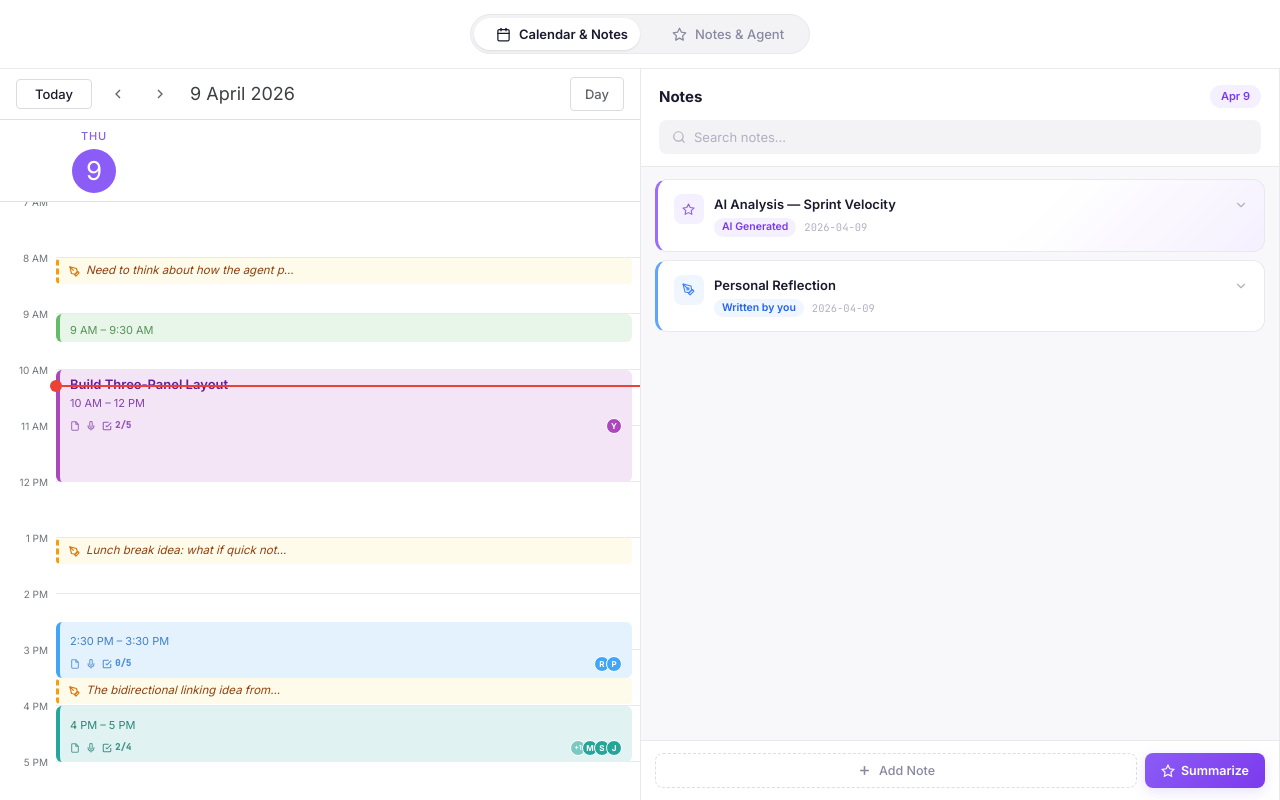
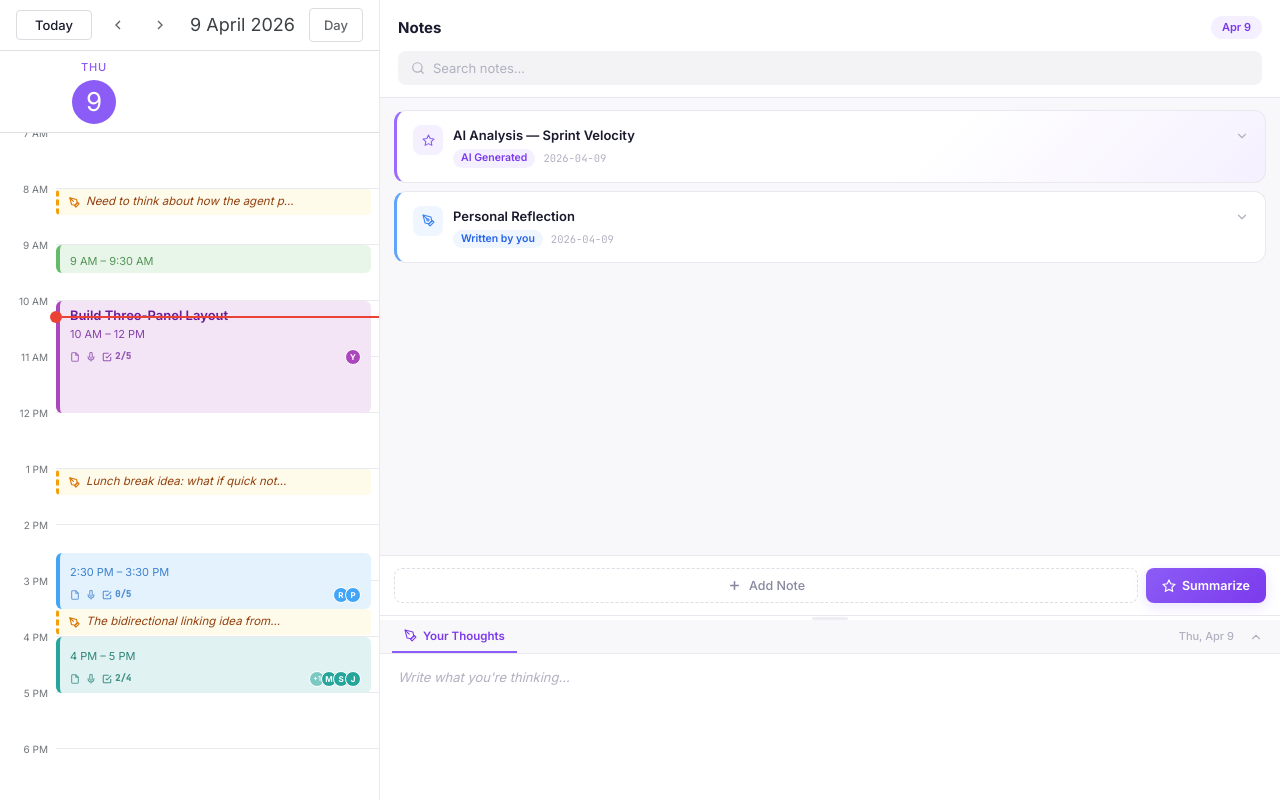
Before and after one commit to prince1823/innernet, a React (Vite) app: page / in a window 1280 px wide. Built offline with nearby package versions, Linux system fonts and the light colour scheme.

Commit message:
Refactor layout and styles for improved sidebar and main area organization; implement resizable bottom panel for thoughts input

```diff
--- a/src/App.css
+++ b/src/App.css
@@ -5,8 +5,17 @@
   background: var(--bg-body);
 }
 
-/* ── Main Area ── */
-.main-area {
+/* ── Left: Calendar Sidebar ── */
+.app-sidebar-calendar {
+  width: 380px;
+  flex-shrink: 0;
+  border-right: 1px solid var(--border-light);
+  height: 100%;
+  overflow: hidden;
+}
+
+/* ── Right: Main area (Notes + Agent stacked) ── */
+.app-main {
   flex: 1;
   display: flex;
   flex-direction: column;
@@ -14,111 +23,165 @@
   overflow: hidden;
 }
 
-/* ── Phase Bar ── */
-.phase-bar {
+/* Notes area */
+.app-notes {
+  flex: 1;
+  min-height: 0;
+  overflow: hidden;
+}
+
+/* ── Resize Handle ── */
+.resize-handle {
+  height: 5px;
+  flex-shrink: 0;
+  cursor: ns-resize;
   display: flex;
   align-items: center;
   justify-content: center;
-  padding: 14px 24px;
   background: var(--bg-white);
-  border-bottom: 1px solid var(--border-light);
-  flex-shrink: 0;
+  border-top: 1px solid var(--border-light);
+  transition: background 0.15s;
 }
 
-.phase-toggle {
+.resize-handle:hover {
+  background: var(--purple-50);
+}
+
+.resize-grip {
+  width: 36px;
+  height: 3px;
+  border-radius: 2px;
+  background: var(--border-medium);
+  opacity: 0.5;
+  transition: opacity 0.15s;
+}
+
+.resize-handle:hover .resize-grip {
+  opacity: 1;
+  background: var(--purple-400);
+}
+
+/* ── Bottom: Agent Panel ── */
+.app-bottom {
+  flex-shrink: 0;
+  display: flex;
+  flex-direction: column;
+  overflow: hidden;
+  background: var(--bg-white);
+}
+
+.bottom-header {
   display: flex;
   align-items: center;
-  background: var(--bg-soft);
-  border-radius: var(--radius-full);
-  padding: 3px;
-  position: relative;
-  border: 1px solid var(--border-light);
+  justify-content: space-between;
+  padding: 0 12px;
+  height: 34px;
+  flex-shrink: 0;
+  border-bottom: 1px solid var(--border-light);
+  background: var(--bg-body);
 }
 
-.phase-btn {
+.bottom-tabs {
+  display: flex;
+  gap: 0;
+  height: 100%;
+}
+
+.bottom-tab {
   display: flex;
   align-items: center;
-  gap: 8px;
-  padding: 8px 22px;
-  color: var(--text-tertiary);
-  font-size: 13px;
-  font-weight: 500;
-  border-radius: var(--radius-full);
-  transition: all var(--transition-fast);
-  position: relative;
-  z-index: 1;
-  white-space: nowrap;
+  gap: 6px;
+  padding: 0 12px;
+  height: 100%;
+  font-size: 11.5px;
+  font-weight: 600;
+  color: var(--text-muted);
+  border: none;
+  background: none;
+  cursor: pointer;
+  border-bottom: 2px solid transparent;
+  margin-bottom: -1px;
 }
 
-.phase-btn:hover {
-  color: var(--text-secondary);
+.bottom-tab.active {
+  color: var(--purple-600);
+  border-bottom-color: var(--purple-500);
 }
 
-.phase-btn.active {
-  color: var(--text-primary);
-  font-weight: 600;
+.bottom-header-right {
+  display: flex;
+  align-items: center;
+  gap: 10px;
 }
 
-.phase-slider {
-  position: absolute;
-  top: 3px;
-  height: calc(100% - 6px);
-  width: calc(50% - 3px);
-  background: var(--bg-white);
-  border-radius: var(--radius-full);
-  transition: transform var(--transition-normal);
-  box-shadow: var(--shadow-sm);
-  left: 3px;
+.thoughts-date {
+  font-size: 11px;
+  color: var(--text-muted);
+  font-weight: 500;
 }
 
-.phase-slider.calendar-notes {
-  transform: translateX(0);
+.bottom-collapse-btn {
+  width: 24px;
+  height: 24px;
+  display: flex;
+  align-items: center;
+  justify-content: center;
+  border: none;
+  background: none;
+  cursor: pointer;
+  color: var(--text-muted);
+  border-radius: 4px;
+  transition: all 0.15s;
 }
 
-.phase-slider.notes-agent {
-  transform: translateX(100%);
+.bottom-collapse-btn:hover {
+  background: var(--bg-soft);
+  color: var(--text-primary);
 }
 
-/* ── Panels ── */
-.panels-viewport {
+.bottom-content {
   flex: 1;
   overflow: hidden;
-  position: relative;
+  padding: 0;
 }
 
-.panels-track {
-  display: flex;
+.thoughts-textarea {
+  width: 100%;
   height: 100%;
-  width: 150%;
-  transition: transform var(--transition-slow);
+  border: none;
+  outline: none;
+  resize: none;
+  padding: 12px 18px;
+  font-size: 13px;
+  line-height: 1.75;
+  color: var(--text-primary);
+  background: var(--bg-white);
+  font-family: var(--font-sans);
 }
 
-.panels-track.phase-calendar-notes {
-  transform: translateX(0);
+.thoughts-textarea::placeholder {
+  color: var(--text-muted);
+  font-style: italic;
 }
 
-.panels-track.phase-notes-agent {
-  transform: translateX(-33.333%);
+/* ── Collapsed bar ── */
+.bottom-collapsed-bar {
+  height: 32px;
+  flex-shrink: 0;
+  display: flex;
+  align-items: center;
+  gap: 6px;
+  padding: 0 16px;
+  font-size: 11.5px;
+  font-weight: 600;
+  color: var(--text-muted);
+  background: var(--bg-body);
+  border-top: 1px solid var(--border-light);
+  cursor: pointer;
+  transition: all 0.15s;
 }
 
-.panel {
-  flex: 0 0 33.333%;
-  height: 100%;
-  overflow: hidden;
-  transition: opacity var(--transition-normal);
+.bottom-collapsed-bar:hover {
+  background: var(--purple-50);
+  color: var(--purple-600);
 }
-
-.panel:not(.active) {
-  opacity: 0.2;
-  pointer-events: none;
-}
-
-.panel.active {
-  opacity: 1;
-}
-
-/* Divider between panels */
-.panel-notes {
-  border-left: 1px solid var(--border-light);
-  border-right: 1px solid var(--border-light);
-}
--- a/src/App.jsx
+++ b/src/App.jsx
@@ -1,16 +1,17 @@
-import { useState } from 'react'
+import { useState, useCallback } from 'react'
 import CalendarPanel from './components/CalendarPanel'
 import NotesPanel from './components/NotesPanel'
-import AgentPanel from './components/AgentPanel'
 import { initialQuickNotes } from './data/sampleData'
 import './App.css'
 
 function App() {
-  const [phase, setPhase] = useState('calendar-notes')
   const [selectedDate, setSelectedDate] = useState('2026-04-09')
   const [selectedEvent, setSelectedEvent] = useState(null)
   const [quickNotes, setQuickNotes] = useState(initialQuickNotes)
   const [activeQuickNote, setActiveQuickNote] = useState(null)
+  const [bottomCollapsed, setBottomCollapsed] = useState(false)
+  const [bottomHeight, setBottomHeight] = useState(180)
+  const [thoughtsText, setThoughtsText] = useState('')
 
   const handleSlotClick = (dateStr, timeStr) => {
     const existing = quickNotes.find(qn => qn.date === dateStr && qn.time === timeStr)
@@ -36,49 +37,81 @@ function App() {
     setActiveQuickNote(null)
   }
 
+  const handleResizeStart = useCallback((e) => {
+    e.preventDefault()
+    const startY = e.clientY
+    const startHeight = bottomHeight
+
+    const onMouseMove = (moveEvent) => {
+      const delta = startY - moveEvent.clientY
+      const newHeight = Math.min(Math.max(startHeight + delta, 120), 500)
+      setBottomHeight(newHeight)
+    }
+
+    const onMouseUp = () => {
+      document.removeEventListener('mousemove', onMouseMove)
+      document.removeEventListener('mouseup', onMouseUp)
+    }
+
+    document.addEventListener('mousemove', onMouseMove)
+    document.addEventListener('mouseup', onMouseUp)
+  }, [bottomHeight])
+
   return (
     <div className="app">
-      <div className="main-area">
-        <div className="phase-bar">
-          <div className="phase-toggle">
-            <button
-              className={`phase-btn ${phase === 'calendar-notes' ? 'active' : ''}`}
-              onClick={() => setPhase('calendar-notes')}
-            >
-              <svg width="15" height="15" viewBox="0 0 24 24" fill="none" stroke="currentColor" strokeWidth="2" strokeLinecap="round" strokeLinejoin="round">
-                <rect x="3" y="4" width="18" height="18" rx="2" ry="2"/>
-                <line x1="16" y1="2" x2="16" y2="6"/>
-                <line x1="8" y1="2" x2="8" y2="6"/>
-                <line x1="3" y1="10" x2="21" y2="10"/>
-              </svg>
-              Calendar & Notes
-            </button>
-            <button
-              className={`phase-btn ${phase === 'notes-agent' ? 'active' : ''}`}
-              onClick={() => setPhase('notes-agent')}
-            >
-              <svg width="15" height="15" viewBox="0 0 24 24" fill="none" stroke="currentColor" strokeWidth="2" strokeLinecap="round" strokeLinejoin="round">
-                <polygon points="12 2 15.09 8.26 22 9.27 17 14.14 18.18 21.02 12 17.77 5.82 21.02 7 14.14 2 9.27 8.91 8.26 12 2"/>
-              </svg>
-              Notes & Agent
-            </button>
-            <div className={`phase-slider ${phase}`} />
-          </div>
+      {/* Left: Calendar sidebar */}
+      <aside className="app-sidebar-calendar">
+        <CalendarPanel selectedDate={selectedDate} setSelectedDate={setSelectedDate} selectedEvent={selectedEvent} setSelectedEvent={handleSelectEvent} quickNotes={quickNotes} activeQuickNote={activeQuickNote} onSlotClick={handleSlotClick} />
+      </aside>
+
+      {/* Right: Notes + Agent stacked */}
+      <div className="app-main">
+        {/* Top: Notes */}
+        <div className="app-notes" style={{ flex: bottomCollapsed ? 1 : undefined, height: bottomCollapsed ? '100%' : undefined }}>
+          <NotesPanel selectedDate={selectedDate} phase="calendar-notes" selectedEvent={selectedEvent} setSelectedEvent={setSelectedEvent} activeQuickNote={activeQuickNote} setActiveQuickNote={setActiveQuickNote} quickNotes={quickNotes} setQuickNotes={setQuickNotes} />
         </div>
 
-        <div className="panels-viewport">
-          <div className={`panels-track phase-${phase}`}>
-            <div className={`panel panel-calendar ${phase === 'calendar-notes' ? 'active' : ''}`}>
-              <CalendarPanel selectedDate={selectedDate} setSelectedDate={setSelectedDate} selectedEvent={selectedEvent} setSelectedEvent={handleSelectEvent} quickNotes={quickNotes} activeQuickNote={activeQuickNote} onSlotClick={handleSlotClick} />
+        {/* Resize handle + Bottom: Agent */}
+        {!bottomCollapsed && (
+          <>
+            <div className="resize-handle" onMouseDown={handleResizeStart}>
+              <div className="resize-grip" />
             </div>
-            <div className="panel panel-notes active">
-              <NotesPanel selectedDate={selectedDate} phase={phase} selectedEvent={selectedEvent} setSelectedEvent={setSelectedEvent} activeQuickNote={activeQuickNote} setActiveQuickNote={setActiveQuickNote} quickNotes={quickNotes} setQuickNotes={setQuickNotes} />
+            <div className="app-bottom" style={{ height: `${bottomHeight}px` }}>
+              <div className="bottom-header">
+                <div className="bottom-tabs">
+                  <button className="bottom-tab active">
+                    <svg width="13" height="13" viewBox="0 0 24 24" fill="none" stroke="currentColor" strokeWidth="2" strokeLinecap="round" strokeLinejoin="round"><path d="M12 19l7-7 3 3-7 7-3-3z"/><path d="M18 13l-1.5-7.5L2 2l3.5 14.5L13 18l5-5z"/><path d="M2 2l7.586 7.586"/></svg>
+                    Your Thoughts
+                  </button>
+                </div>
+                <div className="bottom-header-right">
+                  <span className="thoughts-date">{new Date(selectedDate + 'T00:00:00').toLocaleDateString('en-US', { weekday: 'short', month: 'short', day: 'numeric' })}</span>
+                  <button className="bottom-collapse-btn" onClick={() => setBottomCollapsed(true)} title="Collapse">
+                    <svg width="14" height="14" viewBox="0 0 24 24" fill="none" stroke="currentColor" strokeWidth="2" strokeLinecap="round"><polyline points="6 15 12 9 18 15"/></svg>
+                  </button>
+                </div>
+              </div>
+              <div className="bottom-content">
+                <textarea
+                  className="thoughts-textarea"
+                  placeholder="Write what you're thinking..."
+                  value={thoughtsText}
+                  onChange={(e) => setThoughtsText(e.target.value)}
+                />
+              </div>
             </div>
-            <div className={`panel panel-agent ${phase === 'notes-agent' ? 'active' : ''}`}>
-              <AgentPanel />
-            </div>
+          </>
+        )}
+
+        {/* Collapsed bottom bar */}
+        {bottomCollapsed && (
+          <div className="bottom-collapsed-bar" onClick={() => setBottomCollapsed(false)}>
+            <svg width="13" height="13" viewBox="0 0 24 24" fill="none" stroke="currentColor" strokeWidth="2" strokeLinecap="round" strokeLinejoin="round"><path d="M12 19l7-7 3 3-7 7-3-3z"/><path d="M18 13l-1.5-7.5L2 2l3.5 14.5L13 18l5-5z"/><path d="M2 2l7.586 7.586"/></svg>
+            <span>Your Thoughts</span>
+            <svg width="12" height="12" viewBox="0 0 24 24" fill="none" stroke="currentColor" strokeWidth="2" strokeLinecap="round"><polyline points="6 9 12 15 18 9"/></svg>
           </div>
-        </div>
+        )}
       </div>
     </div>
   )
```
